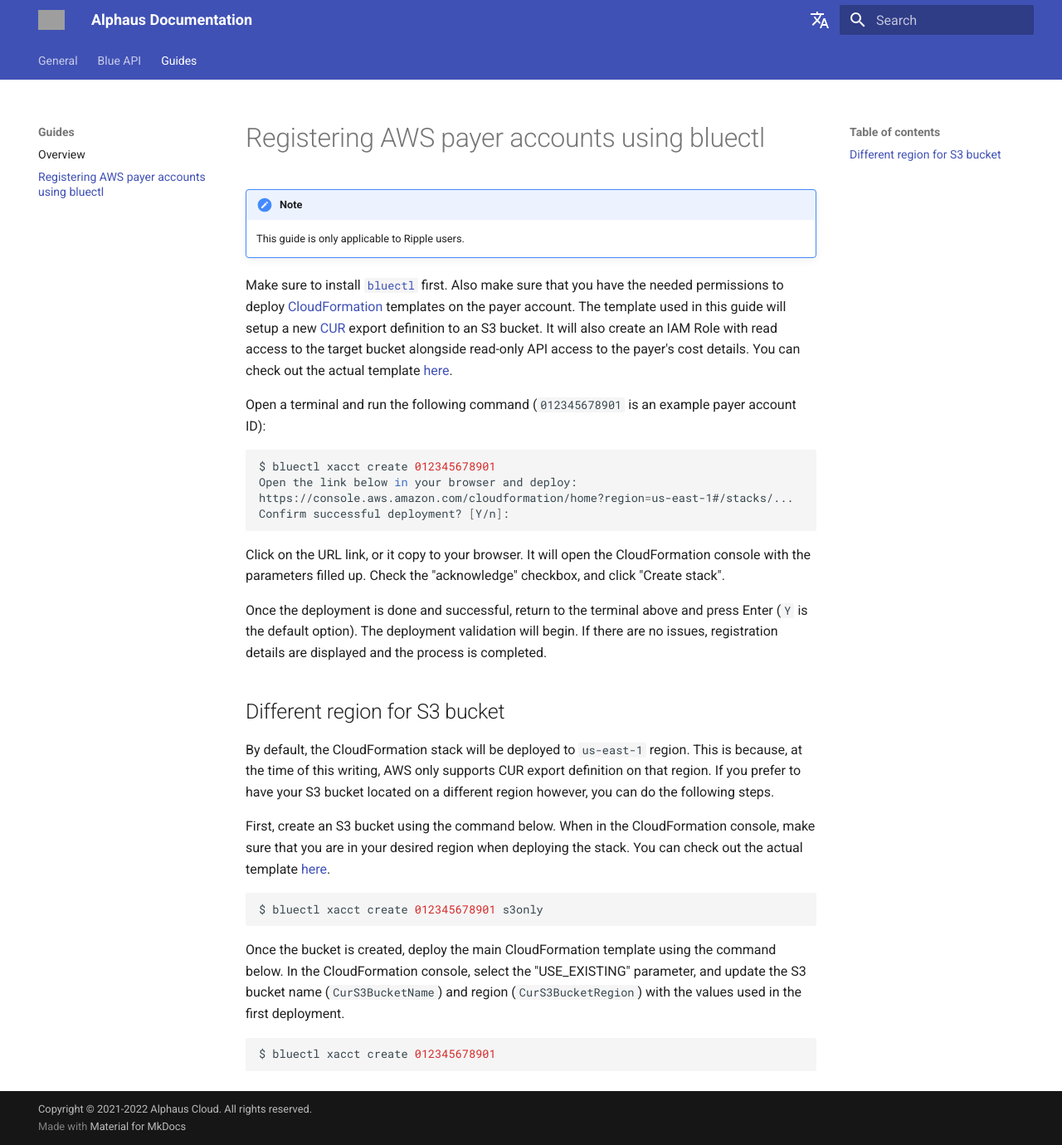
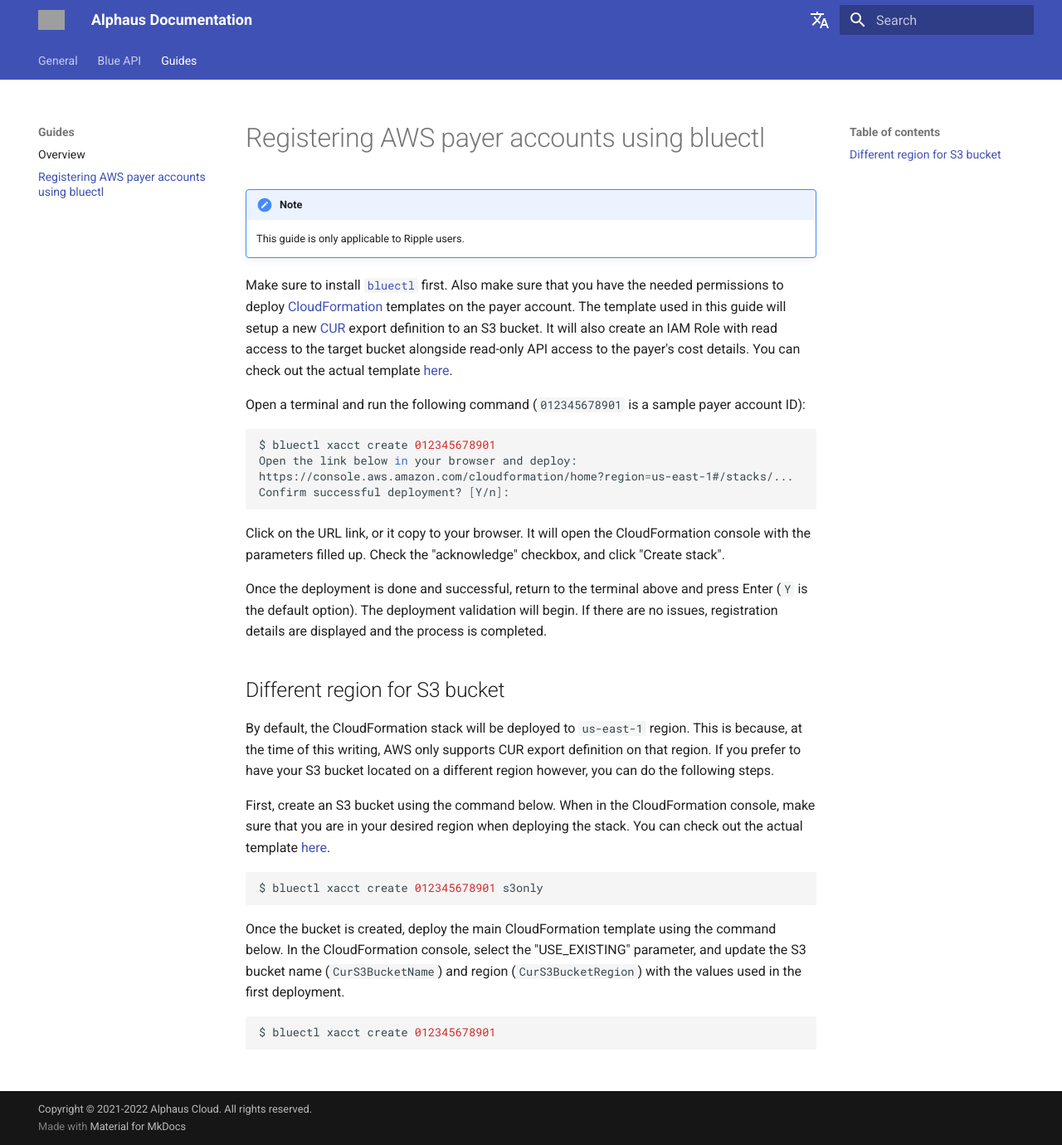
Before and after one commit to alphauslabs/tmpdocs, an MkDocs documentation site: the page built from docs/guides/aws-register-payer.md, in a window 1280 px wide and 1380 px high. Shown: the whole window at 83% size. Built offline with MkDocs 1.6.1 and Material for MkDocs 9.7.7, drawn with Linux system fonts in a browser that asks for light colours; comment, search, counter and statistics services are not loaded; grey boxes are pictures that could not be loaded.

Commit message:
docs: wip register aws payer

````diff
--- a/docs/guides/aws-register-payer.md
+++ b/docs/guides/aws-register-payer.md
@@ -5,7 +5,7 @@
 
 Make sure to install [`bluectl`](https://alphauslabs.github.io/docs/blueapi/bluectl/) first. Also make sure that you have the needed permissions to deploy [CloudFormation](https://aws.amazon.com/cloudformation/) templates on the payer account. The template used in this guide will setup a new [CUR](https://docs.aws.amazon.com/cur/latest/userguide/what-is-cur.html) export definition to an S3 bucket. It will also create an IAM Role with read access to the target bucket alongside read-only API access to the payer's cost details. You can check out the actual template [here](https://alphaus-cloudformation-templates.s3.ap-northeast-1.amazonaws.com/alphauscurexportdef-v1.yml).
 
-Open a terminal and run the following command (`012345678901` is an example payer account ID):
+Open a terminal and run the following command (`012345678901` is a sample payer account ID):
 
 ```sh
 $ bluectl xacct create 012345678901
````
